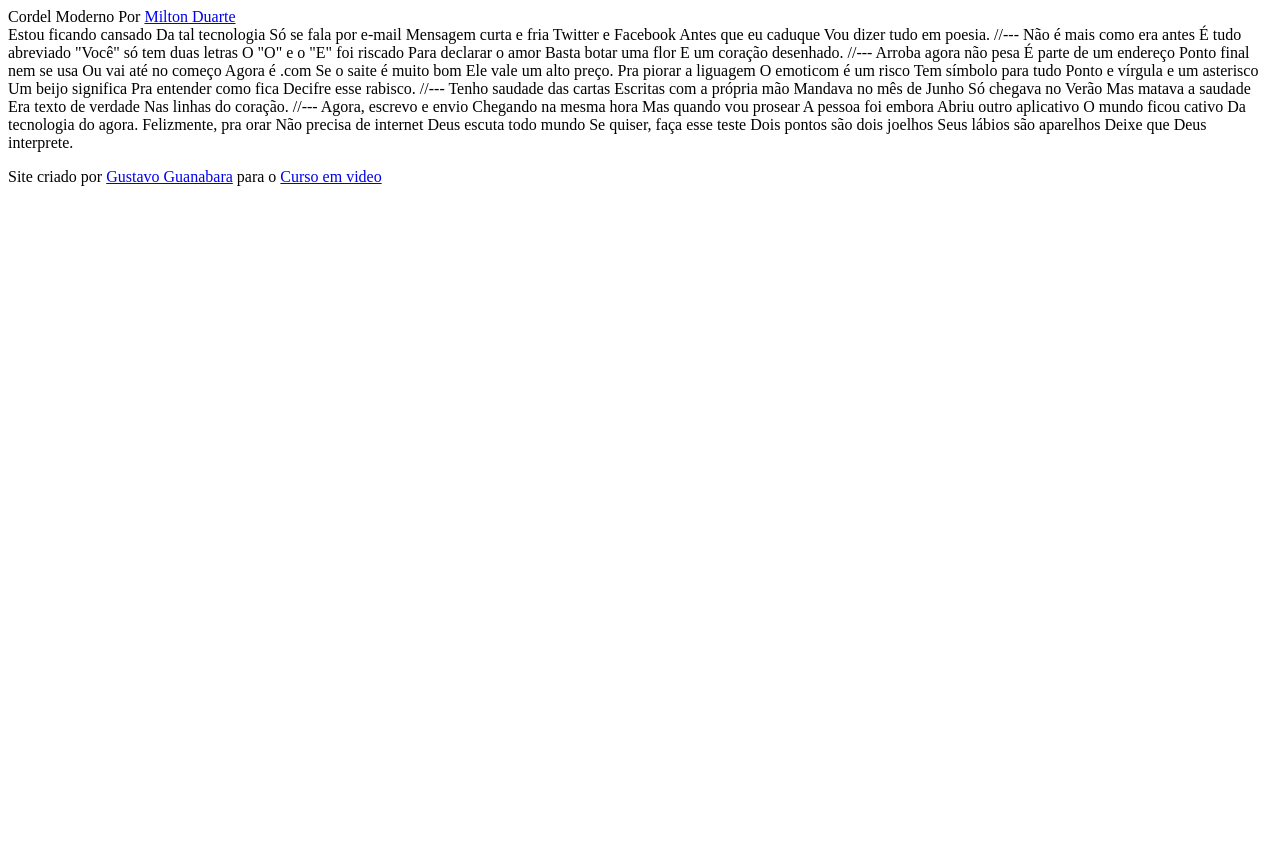
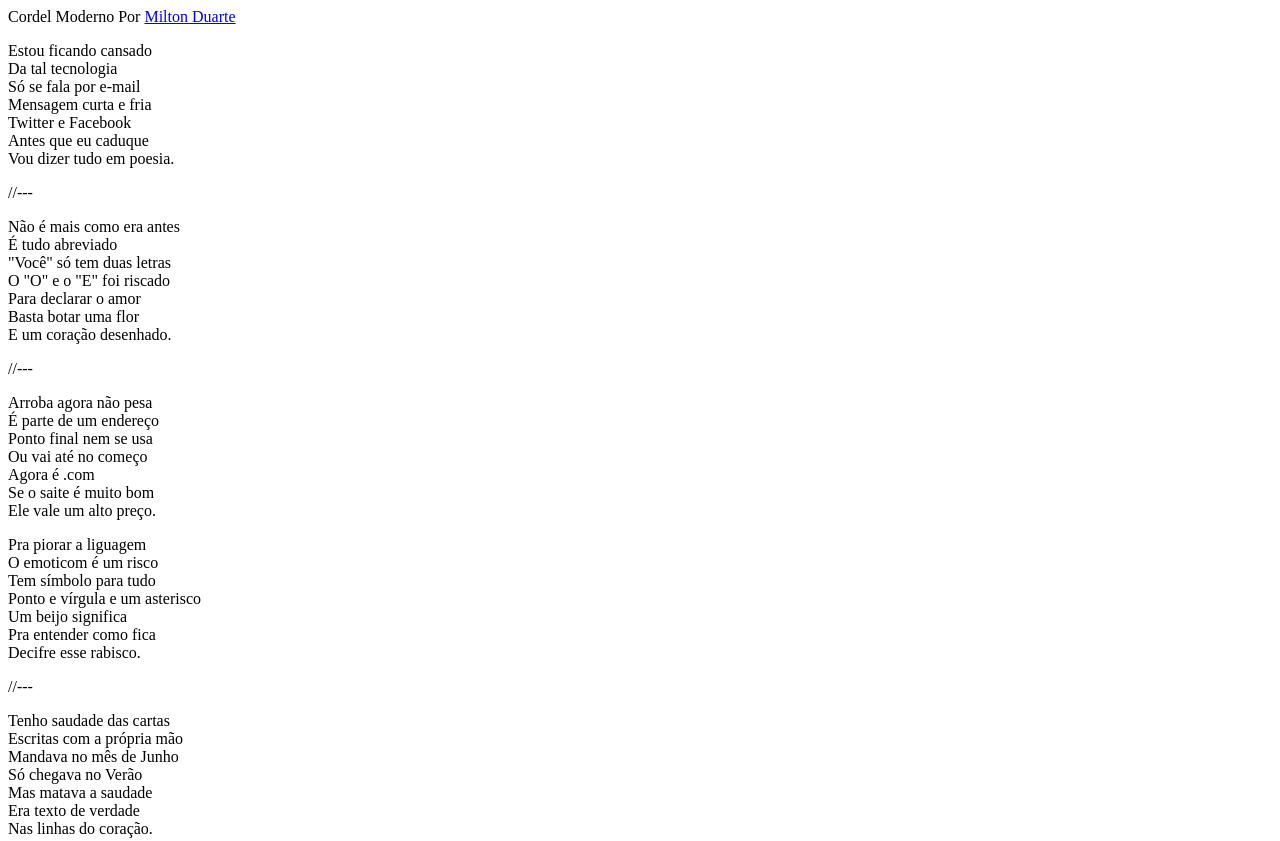
Before and after one commit to Adriano-S-A/html-css, a plain HTML site: page desafios/des012/index.html in a window 1280 px wide. Shown: the top 841 px of the page. Before the commit the page ends 800 px from the top, so only its background shows below. Drawn offline with Linux system fonts and the light colour scheme.

Commit message:
Atualizei o desafio 12

```diff
--- a/desafios/des012/index.html
+++ b/desafios/des012/index.html
@@ -3,6 +3,7 @@
 <head>
     <meta charset="UTF-8">
     <meta name="viewport" content="width=device-width, initial-scale=1.0">
+    <link rel="stylesheet" href="style.css">
     <title>Cordel Moderno</title>
 </head>
 <body>
@@ -11,69 +12,91 @@
         Por <a href="https://www.recantodasletras.com.br/poesias/3186743" target="_blank" rel="external">Milton Duarte</a>
     </header>
 
-Estou ficando cansado
-Da tal tecnologia
-Só se fala por e-mail
-Mensagem curta e fria
-Twitter e Facebook
-Antes que eu caduque
-Vou dizer tudo em poesia.
+<section>
+    <p>
+        Estou ficando cansado <br>
+        Da tal tecnologia <br>
+        Só se fala por e-mail <br>
+        Mensagem curta e fria <br>
+        Twitter e Facebook <br>
+        Antes que eu caduque <br>
+        Vou dizer tudo em poesia. <br>
+    </p>
+</section>
 
 //---
 
-Não é mais como era antes
-É tudo abreviado
-"Você" só tem duas letras
-O "O" e o "E" foi riscado
-Para declarar o amor
-Basta botar uma flor
-E um coração desenhado.
+<section>
+    <p>
+        Não é mais como era antes <br>
+        É tudo abreviado <br>
+        "Você" só tem duas letras <br>
+        O "O" e o "E" foi riscado <br>
+        Para declarar o amor <br>
+        Basta botar uma flor <br>
+        E um coração desenhado. <br>
+    </p>
+</section>
 
 //---
 
-Arroba agora não pesa
-É parte de um endereço
-Ponto final nem se usa
-Ou vai até no começo
-Agora é .com
-Se o saite é muito bom
-Ele vale um alto preço.
-
-Pra piorar a liguagem
-O emoticom é um risco
-Tem símbolo para tudo
-Ponto e vírgula e um asterisco
-Um beijo significa
-Pra entender como fica
-Decifre esse rabisco.
+<section>
+    <p>
+        Arroba agora não pesa <br>
+        É parte de um endereço <br>
+        Ponto final nem se usa <br>
+        Ou vai até no começo <br>
+        Agora é .com <br>
+        Se o saite é muito bom <br>
+        Ele vale um alto preço. <br>
+    </p>
+    <p>
+        Pra piorar a liguagem <br>
+        O emoticom é um risco <br>
+        Tem símbolo para tudo <br>
+        Ponto e vírgula e um asterisco <br>
+        Um beijo significa <br>
+        Pra entender como fica <br>
+        Decifre esse rabisco. <br>
+    </p>
+</section>
 
 //---
 
-Tenho saudade das cartas
-Escritas com a própria mão
-Mandava no mês de Junho
-Só chegava no Verão
-Mas matava a saudade
-Era texto de verdade
-Nas linhas do coração.
+<section>
+    <p>
+        Tenho saudade das cartas <br>
+        Escritas com a própria mão <br>
+        Mandava no mês de Junho <br>
+        Só chegava no Verão <br>
+        Mas matava a saudade <br>
+        Era texto de verdade <br>
+        Nas linhas do coração. <br>
+    </p>
+</section>
 
 //---
 
-Agora, escrevo e envio
-Chegando na mesma hora
-Mas quando vou prosear
-A pessoa foi embora
-Abriu outro aplicativo
-O mundo ficou cativo
-Da tecnologia do agora.
-
-Felizmente, pra orar
-Não precisa de internet
-Deus escuta todo mundo
-Se quiser, faça esse teste
-Dois pontos são dois joelhos
-Seus lábios são aparelhos
-Deixe que Deus interprete.
+<section>
+    <p>
+        Agora, escrevo e envio <br>
+        Chegando na mesma hora <br>
+        Mas quando vou prosear <br>
+        A pessoa foi embora <br>
+        Abriu outro aplicativo <br>
+        O mundo ficou cativo <br>
+        Da tecnologia do agora. <br>
+    </p>
+    <p>
+        Felizmente, pra orar <br>
+        Não precisa de internet <br>
+        Deus escuta todo mundo <br>
+        Se quiser, faça esse teste <br>
+        Dois pontos são dois joelhos <br>
+        Seus lábios são aparelhos <br>
+        Deixe que Deus interprete. <br>
+    </p>
+</section>
 <footer>
     <p>Site criado por <a href="https://github.com/gustavoguanabara" target="_blank" rel="external">Gustavo Guanabara</a> para o <a href="https://www.cursoemvideo.com" target="_blank" rel="external">Curso em video</a></p>
 </footer>
--- /dev/null
+++ b/desafios/des012/style.css
@@ -0,0 +1 @@
+@charset "UTF-8";
```
